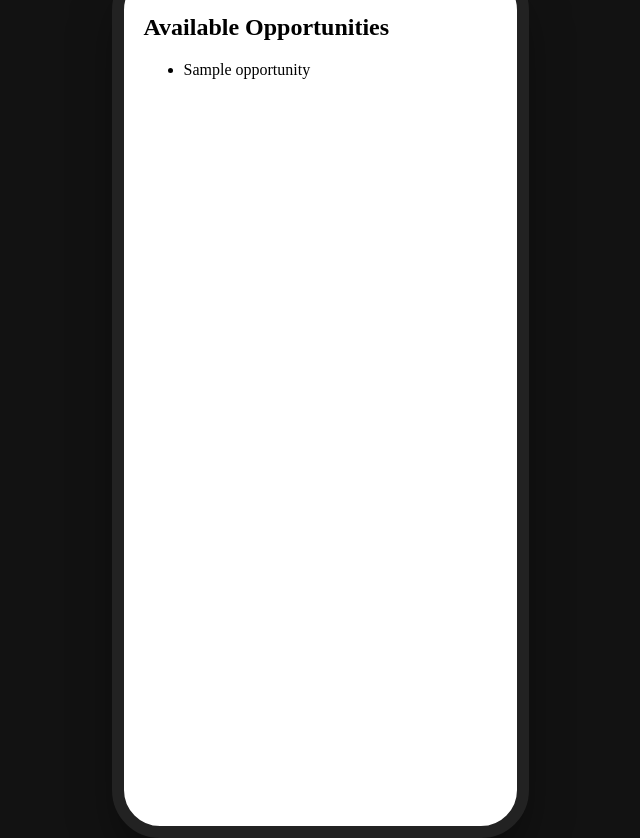
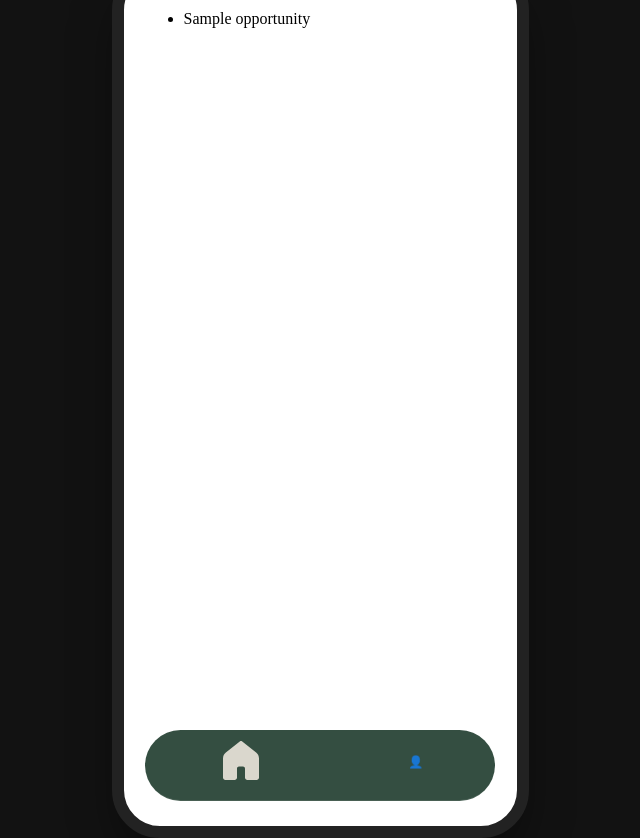
Before and after one commit to dastarruer/volunteering-app, a Django app: page / in a window 1280 px wide. Shown: the whole page, without its empty margins (320-960 px from the left). Run offline with Django 5.2, Linux system fonts and the light colour scheme; tables that the repository leaves empty hold one stand-in row (values such as "Sample post").

Commit message:
Add navbar with home icon

```diff
--- a/volunteering_app/opportunities/templates/list.html
+++ b/volunteering_app/opportunities/templates/list.html
@@ -1,10 +1,6 @@
 {% extends "base.html" %}
-
 {% block content %}
-    <h2>Available Opportunities</h2>
     <ul>
-        {% for opp in opportunities %}
-            <li>{{ opp.title }}</li>
-        {% endfor %}
+        {% for opp in opportunities %}<li>{{ opp.title }}</li>{% endfor %}
     </ul>
 {% endblock content %}
--- a/volunteering_app/static/css/base.css
+++ b/volunteering_app/static/css/base.css
@@ -33,3 +33,36 @@ main {
     -webkit-overflow-scrolling: touch;
     padding: 20px;
 }
+
+.bottom-nav {
+    position: absolute;
+    bottom: 25px; /* Distance from the bottom of the phone */
+    left: 50%;
+    transform: translateX(-50%);
+    height: 50px;
+    width: 350px;
+    background-color: #344e41;
+    display: flex;
+    justify-content: space-around;
+    align-items: center;
+    padding-bottom: 20px;
+    border-bottom: 1px solid rgba(255,255,255,0.1);
+    border-radius: 50px;
+}
+
+.nav-item {
+    text-decoration: none;
+    color: #dad7cd; /* The light beige text color in your design */
+    display: flex;
+    flex-direction: column;
+    align-items: center;
+    font-size: 12px;
+}
+
+.nav-item.active {
+    color: #ffffff;
+}
+
+.icon {
+    margin-bottom: -15px;
+}
--- a/volunteering_app/templates/base.html
+++ b/volunteering_app/templates/base.html
@@ -19,5 +19,19 @@
             {% block content %}
             {% endblock content %}
         </main>
+        <nav class="bottom-nav">
+            <a href="{% url 'opportunities:list' %}" class="nav-item active">
+                <span class="icon">
+                    <img width="48"
+                         height="48"
+                         src="{% static 'icons/home.svg' %}"
+                         alt="Home"
+                         class="nav-svg">
+                </span>
+            </a>
+            <a href="#" class="nav-item">
+                <span class="icon">👤</span>
+            </a>
+        </nav>
     </body>
 </html>
```
Also changed, not shown: volunteering_app/opportunities/static/css/list.css (added), volunteering_app/static/icons/home.svg (added).
